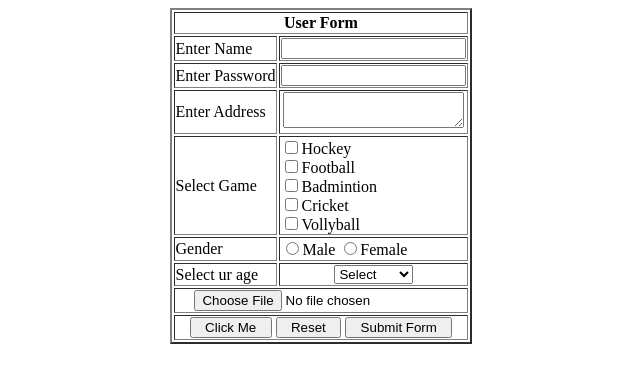
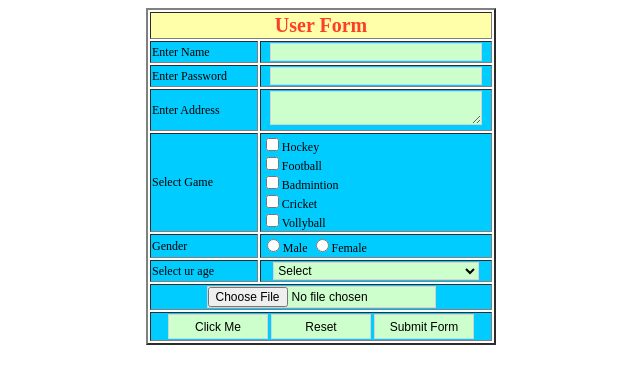
Before and after one commit to Kunalchandra966/form, a plain HTML site: page index.html in a window 1280 px wide. Shown: the whole page, without its empty margins (319-959 px from the left). Drawn offline with Linux system fonts and the light colour scheme.

Commit message:
Update index.html

```diff
--- a/index.html
+++ b/index.html
@@ -3,8 +3,8 @@
   <head>
     <meta charset="UTF-8" />
     <meta name="viewport" content="width=device-width, initial-scale=1.0" />
-    <title>Document</title>
-    <link rel="stylesheet" href="formcss.css" />
+    <title>form</title>
+    <link rel="stylesheet" href="styles.css" />
   </head>
   <body>
     <form action="">
```
